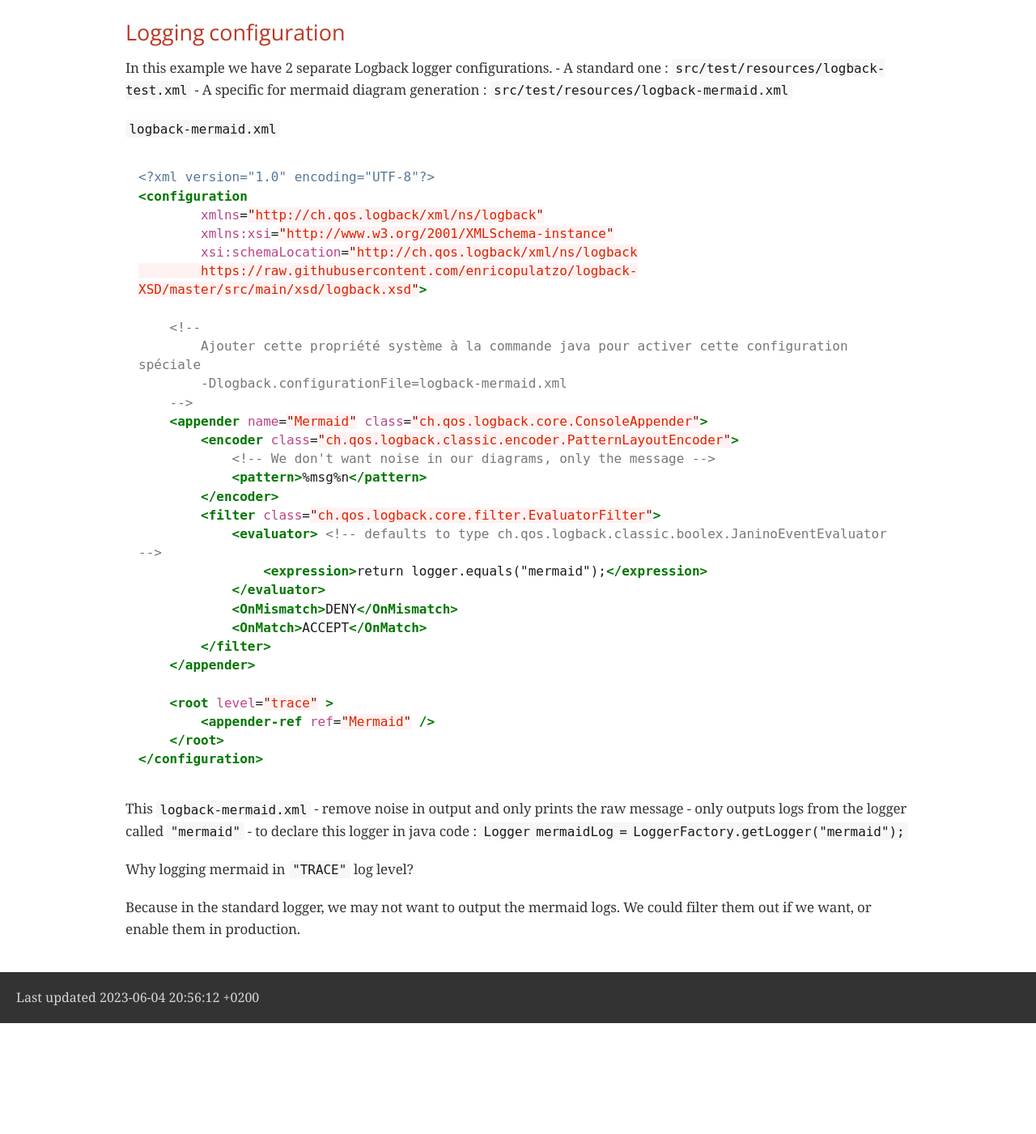
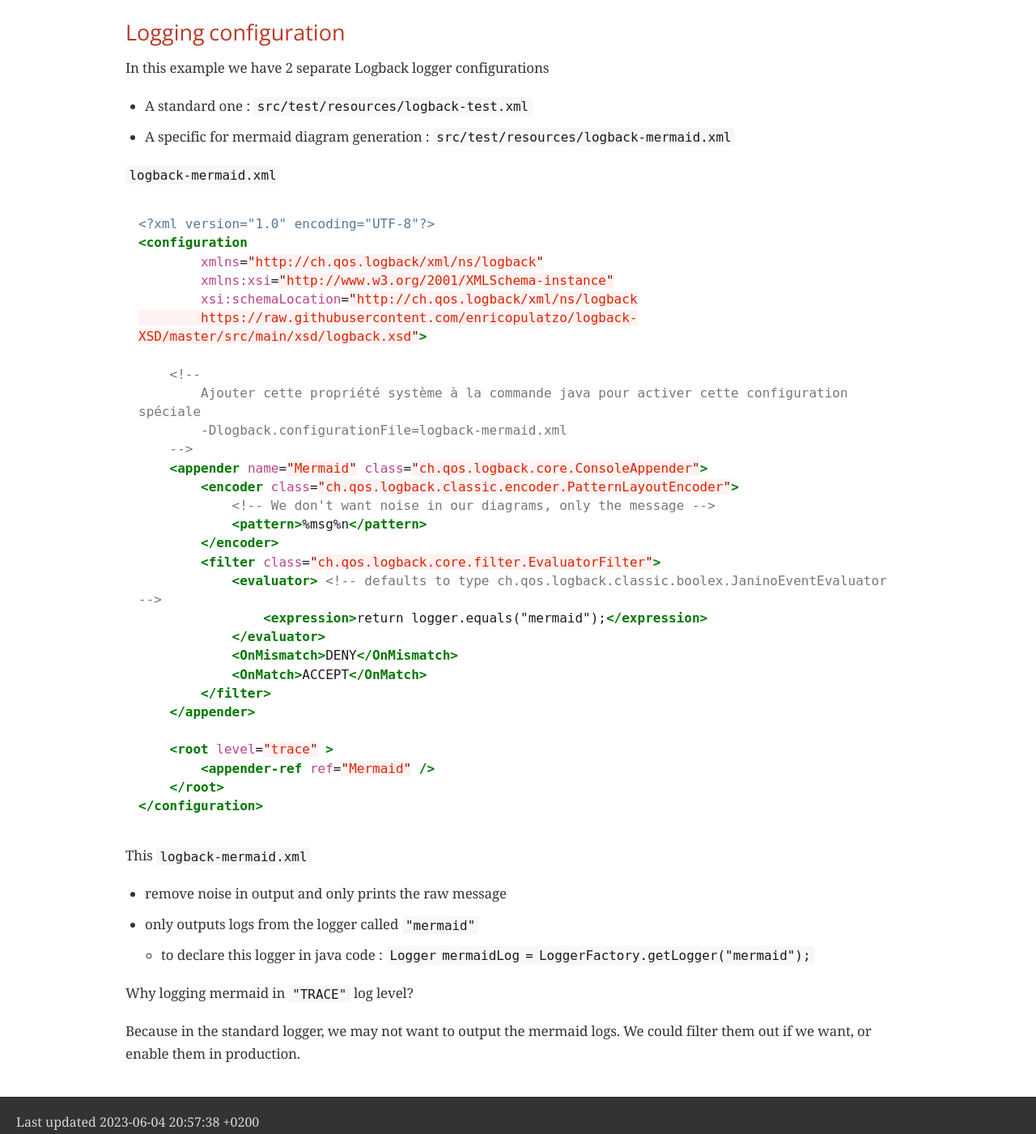
Before and after one commit to marc-bouvier/mermaid-sequence-diag-living-doc, a plain HTML site: page index.html in a window 1280 px wide. Shown: the part 4422-5823 px from the top of the page at 81% size. Before the commit the page ends 5686 px from the top, so only its background shows below. Drawn offline with nearby package versions, Linux system fonts and the light colour scheme; a web font is replaced by a local one.

Commit message:
docs: manually generate github page from asciidoctor

```diff
--- a/index.html
+++ b/index.html
@@ -646,9 +646,17 @@ MyApi --&gt;&gt; Front : 200 OK</code></pre>
 <div class="sect2">
 <h3 id="_logging_configuration">Logging configuration</h3>
 <div class="paragraph">
-<p>In this example we have 2 separate Logback logger configurations.
-- A standard one : <code>src/test/resources/logback-test.xml</code>
-- A specific for mermaid diagram generation : <code>src/test/resources/logback-mermaid.xml</code></p>
+<p>In this example we have 2 separate Logback logger configurations</p>
+</div>
+<div class="ulist">
+<ul>
+<li>
+<p>A standard one : <code>src/test/resources/logback-test.xml</code></p>
+</li>
+<li>
+<p>A specific for mermaid diagram generation : <code>src/test/resources/logback-mermaid.xml</code></p>
+</li>
+</ul>
 </div>
 <div class="paragraph">
 <p><code>logback-mermaid.xml</code></p>
@@ -687,10 +695,24 @@ MyApi --&gt;&gt; Front : 200 OK</code></pre>
 </div>
 </div>
 <div class="paragraph">
-<p>This <code>logback-mermaid.xml</code>
-- remove noise in output and only prints the raw message
-- only outputs logs from the logger called <code>"mermaid"</code>
-  - to declare this logger in java code : <code>Logger mermaidLog = LoggerFactory.getLogger("mermaid");</code></p>
+<p>This <code>logback-mermaid.xml</code></p>
+</div>
+<div class="ulist">
+<ul>
+<li>
+<p>remove noise in output and only prints the raw message</p>
+</li>
+<li>
+<p>only outputs logs from the logger called <code>"mermaid"</code></p>
+<div class="ulist">
+<ul>
+<li>
+<p>to declare this logger in java code : <code>Logger mermaidLog = LoggerFactory.getLogger("mermaid");</code></p>
+</li>
+</ul>
+</div>
+</li>
+</ul>
 </div>
 <div class="paragraph">
 <p>Why logging mermaid in <code>"TRACE"</code> log level?</p>
@@ -705,7 +727,7 @@ We could filter them out if we want, or enable them in production.</p>
 </div>
 <div id="footer">
 <div id="footer-text">
-Last updated 2023-06-04 20:56:12 +0200
+Last updated 2023-06-04 20:57:38 +0200
 </div>
 </div>
 </body>
```
